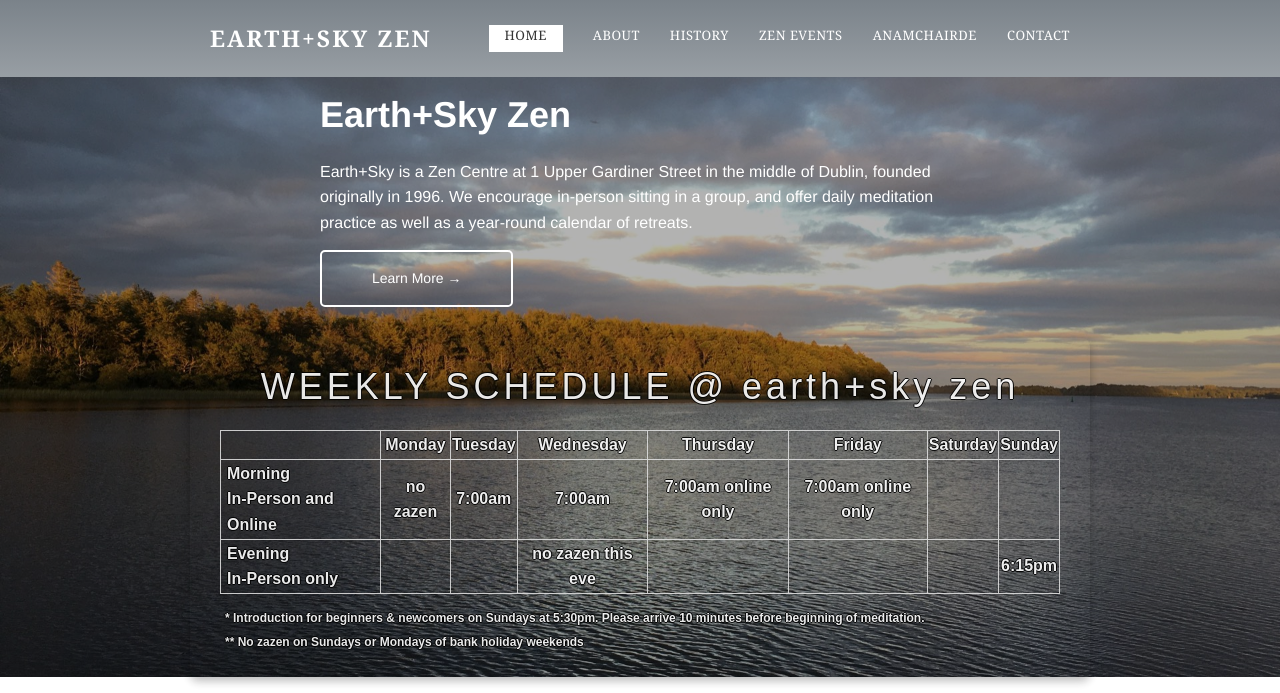
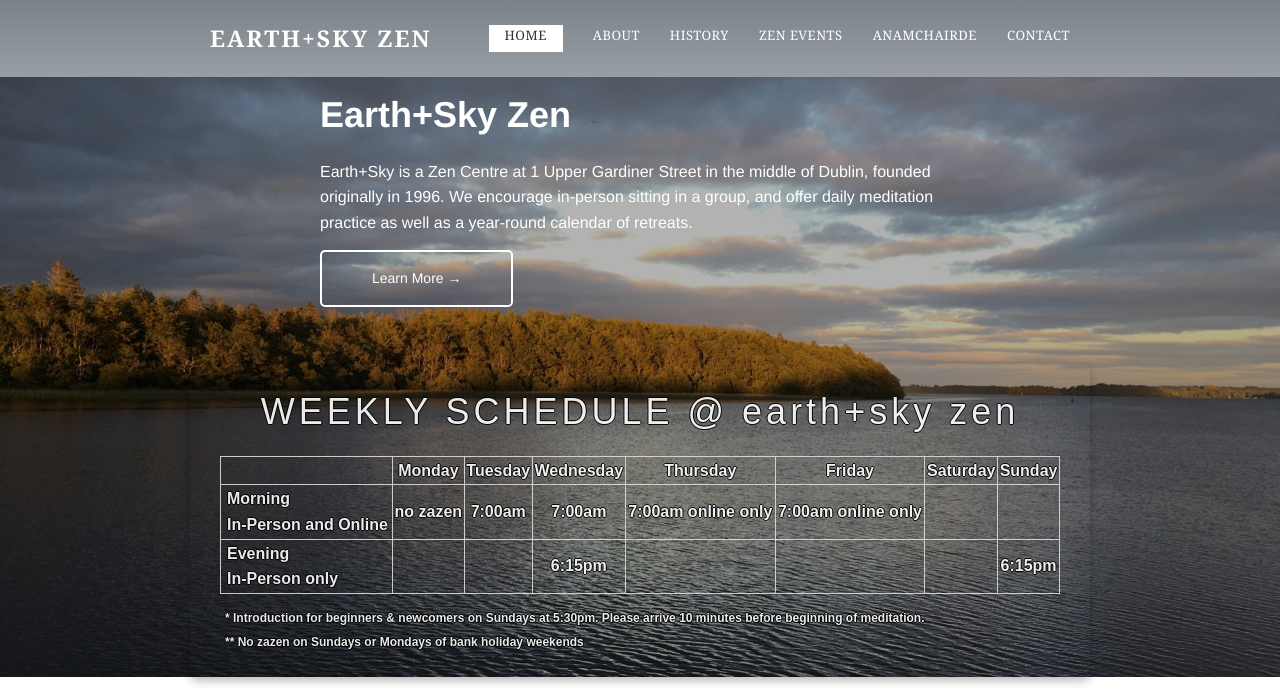
Before and after one commit to zen-ireland/zenireland.github.io, a Jekyll site: the page built from index.html, in a window 1280 px wide and 900 px high, cut to the strip 0-693 px from the top of the window. Built offline with Jekyll 4.4.1, drawn with Linux system fonts in a browser that asks for light colours.

Commit message:
Update index.html

```diff
--- a/index.html
+++ b/index.html
@@ -43,7 +43,7 @@ nav_active: home
 	      <td class="time-label">Evening<br>In-Person only</td>
         <td></td>
         <td></td>
-        <td>no zazen this eve</td>
+        <td>6:15pm</td>
         <td></td>
         <td></td>
         <td></td>
```
